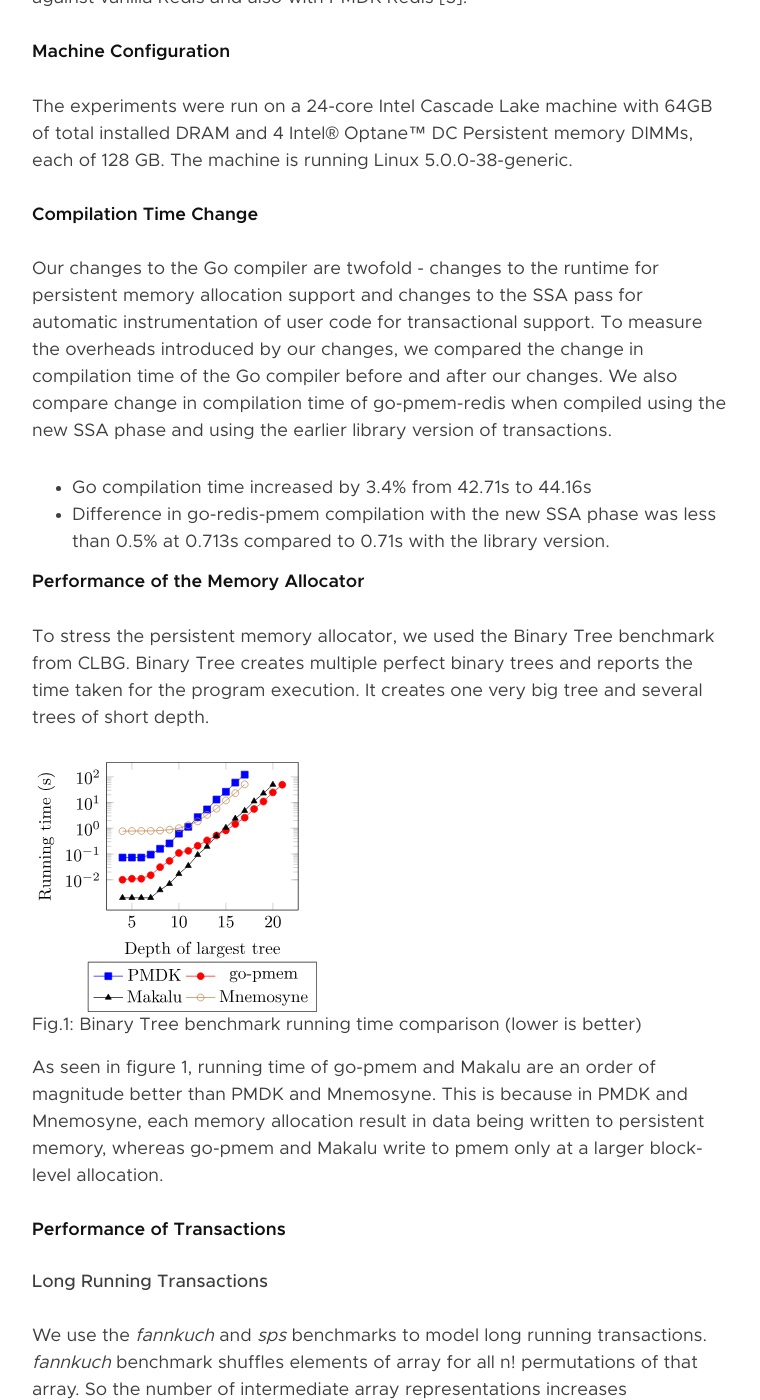
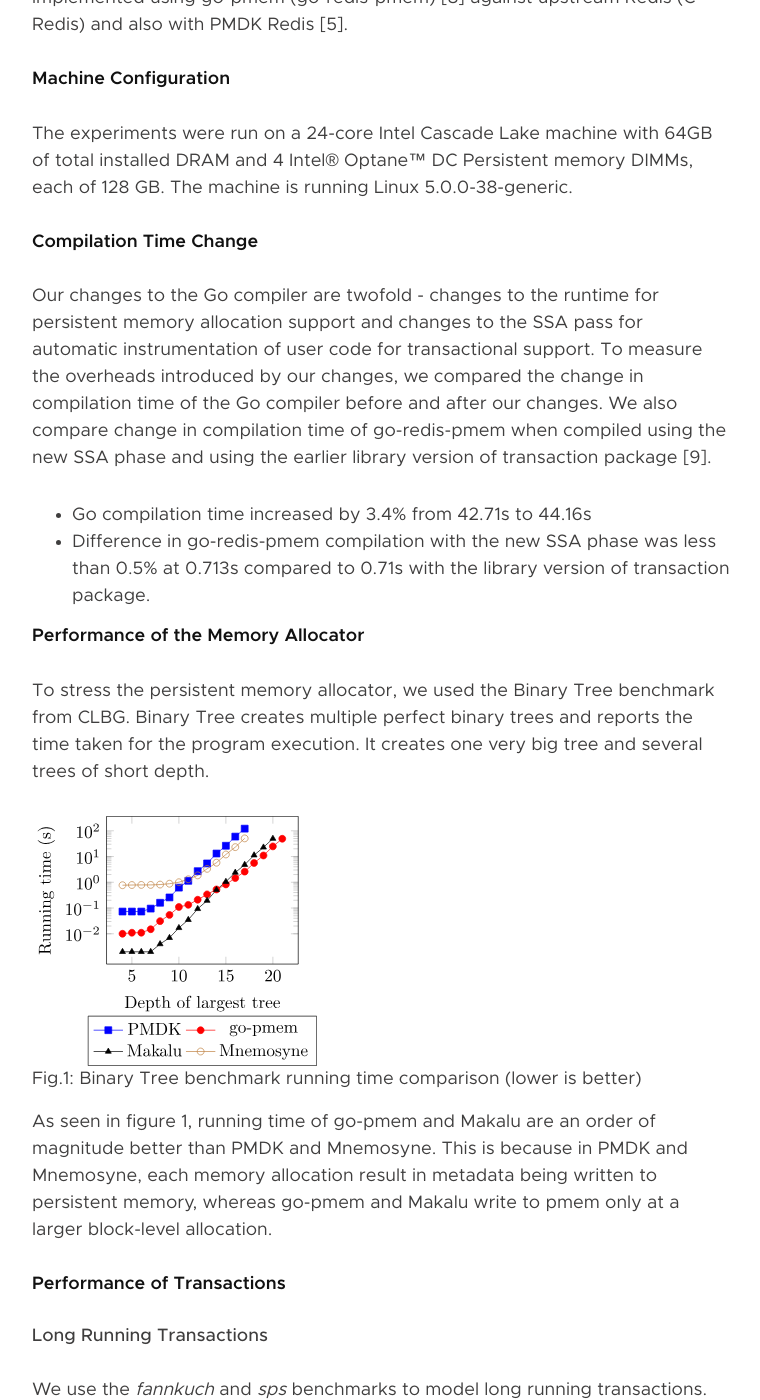
Before and after one commit to vmware-archive/persistent-memory-projects, a Jekyll site: the page built from _posts/2020-01-24-Performance-Results.md, in a window 1280 px wide and 1400 px high, scrolled down 754 px. Shown: the whole window, without its empty margins (258-1018 px from the left). Built offline with Jekyll 4.4.1, drawn with Linux system fonts in a browser that asks for light colours; nearby versions of some CDN libraries; some of the changed text lies outside the part shown.

Commit message:
Add more details to the blog post

```diff
--- a/_posts/2020-01-24-Performance-Results.md
+++ b/_posts/2020-01-24-Performance-Results.md
@@ -9,8 +9,9 @@
 post gives a summary of the various benchmarks performed.
 
 We use benchmarks from the Computer Language Benchmarks Game (CLBG) [4] to
-compare various pmem libraries. We also compare our Redis implementation against
-vanilla Redis and also with PMDK Redis [5].
+compare various pmem libraries. We also compare a Redis server implemented using
+go-pmem (go-redis-pmem) [8] against upstream Redis (C Redis) and also with PMDK
+Redis [5].
 
 ## Machine Configuration
 
@@ -20,17 +21,17 @@
 
 ## Compilation Time Change
 
-Our changes to the Go compiler are twofold - changes to the runtime for persistent
-memory allocation support and changes to the SSA pass for automatic instrumentation
-of user code for transactional support. To measure the overheads introduced by
-our changes, we compared the change in compilation time of the Go compiler
-before and after our changes. We also compare change in compilation time of
-go-pmem-redis when compiled using the new SSA phase and using the earlier
-library version of transactions.
+Our changes to the Go compiler are twofold - changes to the runtime for
+persistent memory allocation support and changes to the SSA pass for automatic
+instrumentation of user code for transactional support. To measure the overheads
+introduced by our changes, we compared the change in compilation time of the Go
+compiler before and after our changes. We also compare change in compilation
+time of go-redis-pmem when compiled using the new SSA phase and using the
+earlier library version of transaction package [9].
 
 * Go compilation time increased by 3.4% from 42.71s to 44.16s
-* Difference in go-redis-pmem compilation with the new SSA phase was less than 0.5%
-at 0.713s compared to 0.71s with the library version.
+* Difference in go-redis-pmem compilation with the new SSA phase was less than
+0.5% at 0.713s compared to 0.71s with the library version of transaction package.
 
 ## Performance of the Memory Allocator
 
@@ -45,19 +46,20 @@
 
 As seen in figure 1, running time of go-pmem and Makalu are an order of magnitude
 better than PMDK and Mnemosyne. This is because in PMDK and Mnemosyne,
-each memory allocation result in data being written to persistent memory, whereas
-go-pmem and Makalu write to pmem only at a larger block-level allocation.
+each memory allocation result in metadata being written to persistent memory,
+whereas go-pmem and Makalu write to pmem only at a larger block-level allocation.
 
 ## Performance of Transactions
 
 ### Long Running Transactions
 
 We use the _fannkuch_ and _sps_ benchmarks to model long running transactions.
-_fannkuch_ benchmark shuffles elements of array for all n! permutations of that array.
-So the number of intermediate array representations increases exponentially as
-the size of the array increases. The _sps_ benchmark swaps elements of a given
-array. The number of swaps performed is equal to the number of elements in the
-array.
+_fannkuch_ benchmark shuffles elements of an array for all n! permutations of
+that array. So the number of intermediate array representations increases
+exponentially as the size of the array increases. The _sps_ benchmark swaps
+elements of a given array. The number of swaps performed is equal to the number
+of elements in the array. These operations are all performed within a single
+transaction, making it run for a long period of time.
 
 <figure>
 <img src="../img/tikz/e1-2.svg" height="250" />
@@ -69,8 +71,9 @@
 <figcaption>Fig.3: sps benchmark running time (lower is better)</figcaption>
 </figure>
 
-In the _sps_ and _fannkuch_ benchmarks (figure 2 and 3 above), it is seen that
-the Mnemosyne curve does not scale as the transaction size grows. The
+In the _fannkuch_ and _sps_ benchmarks (figure 2 and 3 respectively), it is seen
+that the Mnemosyne curve does not scale as the transaction size grows. The PMDK
+implementation also supports a maximum pmem heap size of only 2GB. The
 performance go-pmem is 3 to 4 times better than PMDK as transaction size grows.
 
 ### Several Short Transactions
@@ -162,7 +168,10 @@
 Figure 8 compares the throughput observed when memtier benchmark [7] is run
 on the following Redis versions - C Redis running on SSD, C Redis running on
 pmem used in block I/O mode, PMDK Redis, and go-redis-pmem. It is seen that
-go-redis-pmem throughput matches the performance of PMDK Redis.
+go-redis-pmem throughput matches the performance of PMDK Redis. It performs up
+to 53% better than Redis using pmem as block I/O and up to 5.4x better than Redis
+using SSD. This confirms that applications hand-modified to use pmem gets
+maximum performance benefits, compared to pmem used as block I/O and SSDs.
 
 The memtier benchmark configuration used is the following:
 Num. threads = 12
@@ -181,3 +190,5 @@
 5. Intel corporation. pmem-redis. https://github.com/pmem/redis.
 6. Golang benchmarks. https://github.com/golang/benchmarks/.
 7. Redis labs. redis and memcached traffic generation and benchmarking tool. https://github.com/RedisLabs/memtier_benchmark.
+8. go-redis-pmem. https://github.com/vmware-samples/go-redis-pmem
+9. go-pmem-transaction. https://github.com/vmware/go-pmem-transaction
```
Also changed, not shown: other parts of _posts/2020-01-24-Performance-Results.md (+7 -4 lines).
